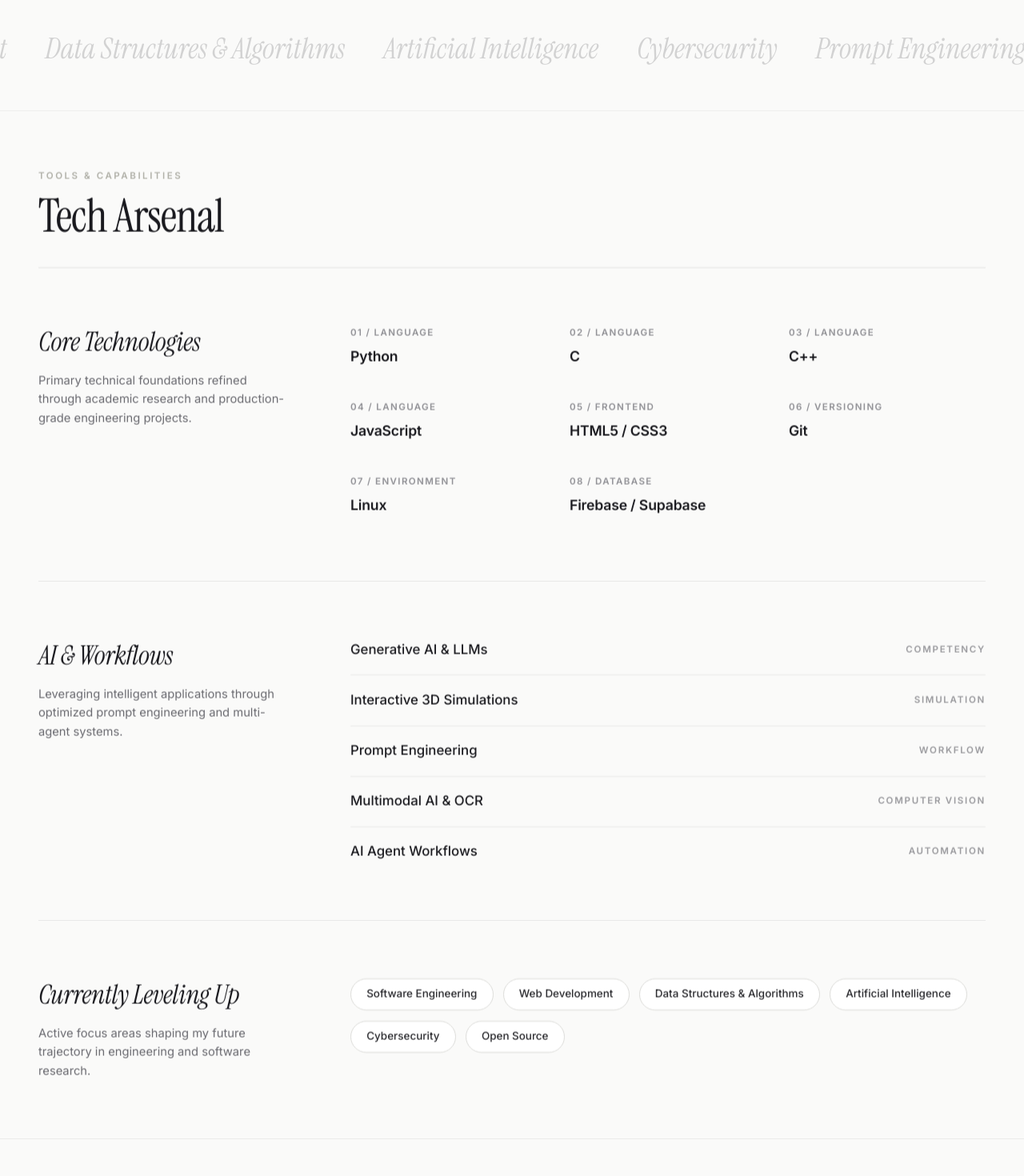
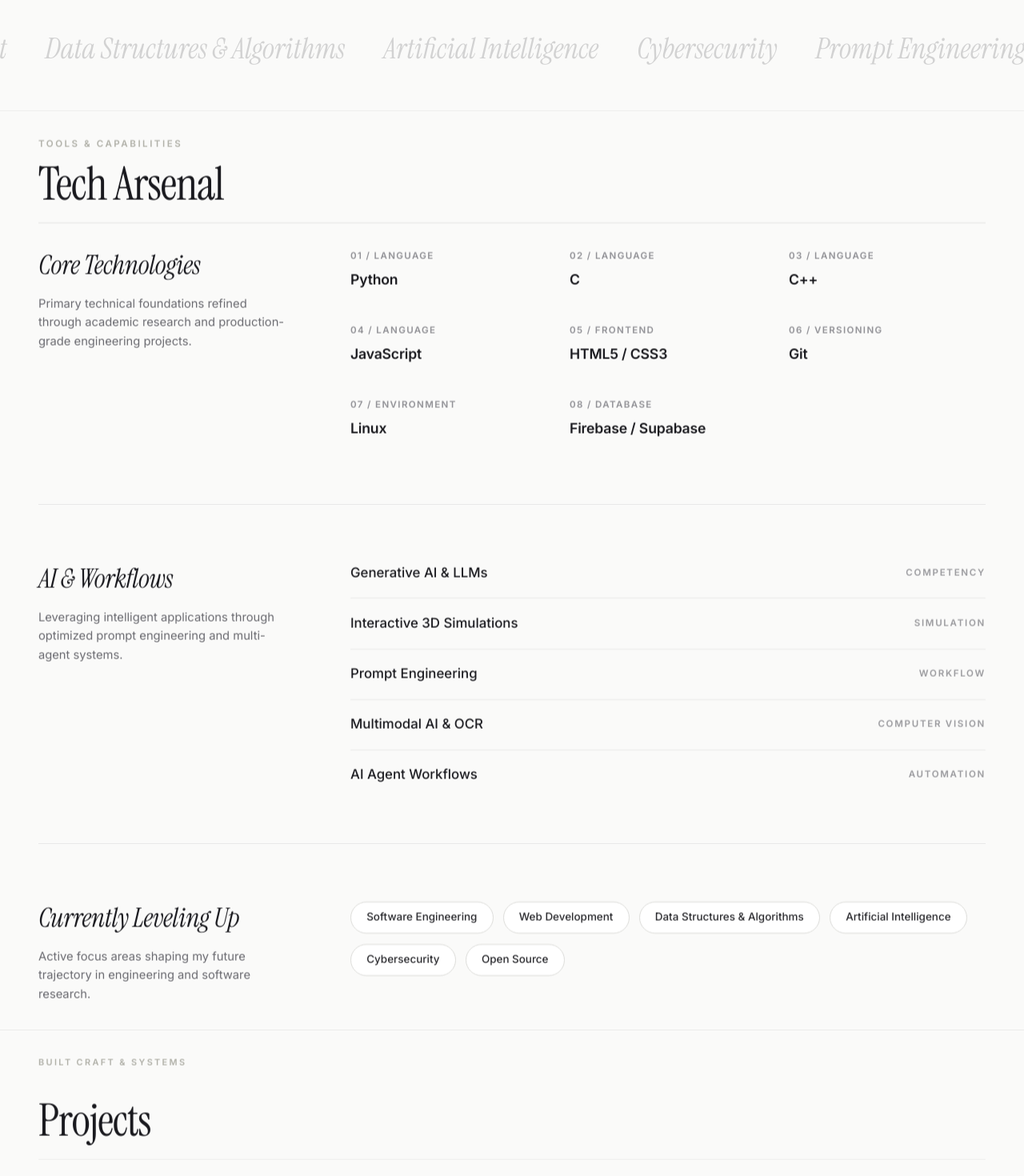
Before and after one commit to Srishti-Gupta74/MyPortfolio, a React (Vite) app: page / in a window 1280 px wide. Shown: the part 700-2170 px from the top of the page at 80% size. Built offline with nearby package versions, Linux system fonts and the light colour scheme.

Commit message:
removed spaces

```diff
--- a/src/components/Achievements/Achievements.css
+++ b/src/components/Achievements/Achievements.css
@@ -1,6 +1,6 @@
 /* ===== Achievements Editorial Section (Exact Reference Design) ===== */
 .achievements {
-  padding: 3.5rem 0 4.5rem;
+  padding: 1.5rem 0 2rem;
   background-color: var(--background);
   position: relative;
 }
@@ -13,7 +13,7 @@
 /* Header */
 .achievements__header {
   margin-bottom: 0;
-  padding-bottom: 2rem;
+  padding-bottom: 1rem;
 }
 
 .achievements__label {
@@ -79,11 +79,11 @@
 .achievements__row-number {
   font-family: var(--font-display);
   font-style: normal;
-  font-size: clamp(3.2rem, 4.5vw, 4.4rem);
+  font-size: clamp(2.6rem, 3.5vw, 3.5rem);
   color: #1a1a1f;
   font-weight: 400;
   line-height: 1;
-  padding: 3.5rem 0;
+  padding: 1.75rem 0;
   border-right: 1px solid #ededeb;
   display: flex;
   justify-content: center;
@@ -100,7 +100,7 @@
 .achievements__row-main {
   display: flex;
   flex-direction: column;
-  padding: 3.5rem 0 3.5rem 3.5rem;
+  padding: 1.75rem 0 1.75rem 2.5rem;
 }
 
 .achievements__meta-row {
--- a/src/components/Certifications/Certifications.css
+++ b/src/components/Certifications/Certifications.css
@@ -1,6 +1,6 @@
 /* ===== Certifications Section ===== */
 .certifications {
-  padding: 3.5rem 0 4.5rem;
+  padding: 1.5rem 0 2rem;
   background-color: var(--background);
   position: relative;
   border-top: 1px solid rgba(26, 26, 31, 0.06);
@@ -12,7 +12,7 @@
 
 /* Header */
 .certifications__header {
-  margin-bottom: 3rem;
+  margin-bottom: 1.5rem;
 }
 
 .certifications__heading {
--- a/src/components/Education/Education.css
+++ b/src/components/Education/Education.css
@@ -1,6 +1,6 @@
 /* ===== Education Editorial Section (Exact Reference Layout) ===== */
 .education {
-  padding: 3.5rem 0 4.5rem;
+  padding: 1.5rem 0 2rem;
   background-color: var(--background);
   position: relative;
 }
@@ -13,7 +13,7 @@
 /* Header */
 .education__header {
   margin-bottom: 0;
-  padding-bottom: 2rem;
+  padding-bottom: 1rem;
 }
 
 .education__label {
--- a/src/components/Experience/Experience.css
+++ b/src/components/Experience/Experience.css
@@ -1,13 +1,13 @@
 /* ===== Experience & Education Section ===== */
 .experience {
-  padding: 3.5rem 0;
+  padding: 1.5rem 0 2rem;
   background-color: var(--background);
   border-bottom: 1px solid rgba(26, 26, 31, 0.06);
 }
 
 @media (min-width: 1024px) {
   .experience {
-    padding: 4.5rem 0;
+    padding: 2rem 0;
   }
 }
 
@@ -16,8 +16,8 @@
   display: flex;
   flex-direction: column;
   gap: 1.5rem;
-  padding-bottom: 2rem;
-  margin-bottom: 4rem;
+  padding-bottom: 1rem;
+  margin-bottom: 2rem;
   border-bottom: 1px solid rgba(26, 26, 31, 0.08);
 }
 
--- a/src/components/Projects/Projects.css
+++ b/src/components/Projects/Projects.css
@@ -1,11 +1,11 @@
 /* ===== Projects Section ===== */
 .projects {
-  padding: 3.5rem 0;
+  padding: 1.5rem 0 2rem;
 }
 
 @media (min-width: 1024px) {
   .projects {
-    padding: 4.5rem 0;
+    padding: 2rem 0;
   }
 }
 
@@ -14,8 +14,8 @@
   display: flex;
   flex-direction: column;
   gap: 1.5rem;
-  padding-bottom: 2rem;
-  margin-bottom: 4rem;
+  padding-bottom: 1rem;
+  margin-bottom: 2rem;
   border-bottom: 1px solid rgba(26, 26, 31, 0.08);
 }
 
--- a/src/components/TechStack/TechStack.css
+++ b/src/components/TechStack/TechStack.css
@@ -1,13 +1,13 @@
 /* ===== Tech Stack Section ===== */
 .techstack {
-  padding: 3.5rem 0;
+  padding: 1.5rem 0 2rem;
   background-color: var(--background);
   border-bottom: 1px solid rgba(26, 26, 31, 0.06);
 }
 
 @media (min-width: 1024px) {
   .techstack {
-    padding: 4.5rem 0;
+    padding: 2rem 0;
   }
 }
 
@@ -16,8 +16,8 @@
   display: flex;
   flex-direction: column;
   gap: 0.6rem;
-  padding-bottom: 2rem;
-  margin-bottom: 4.5rem;
+  padding-bottom: 1rem;
+  margin-bottom: 2rem;
   border-bottom: 1px solid rgba(26, 26, 31, 0.1);
 }
 
```
